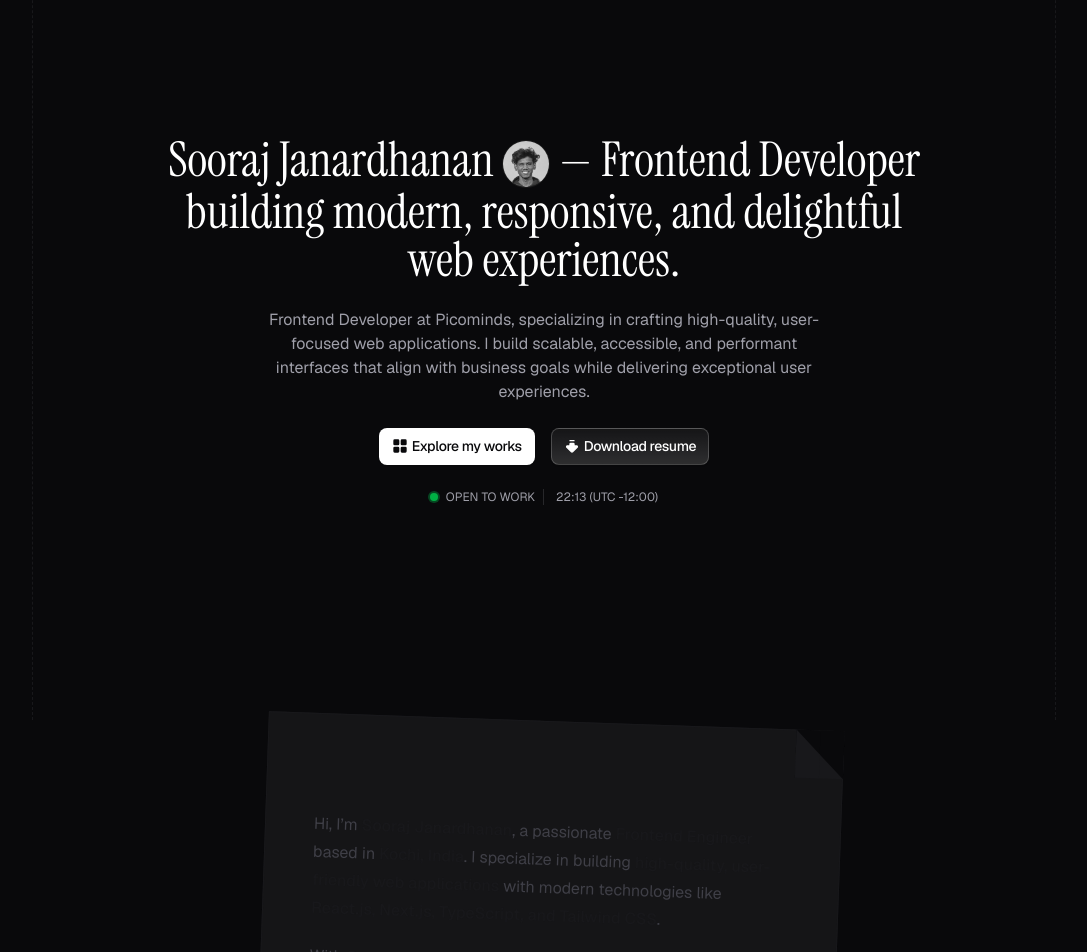
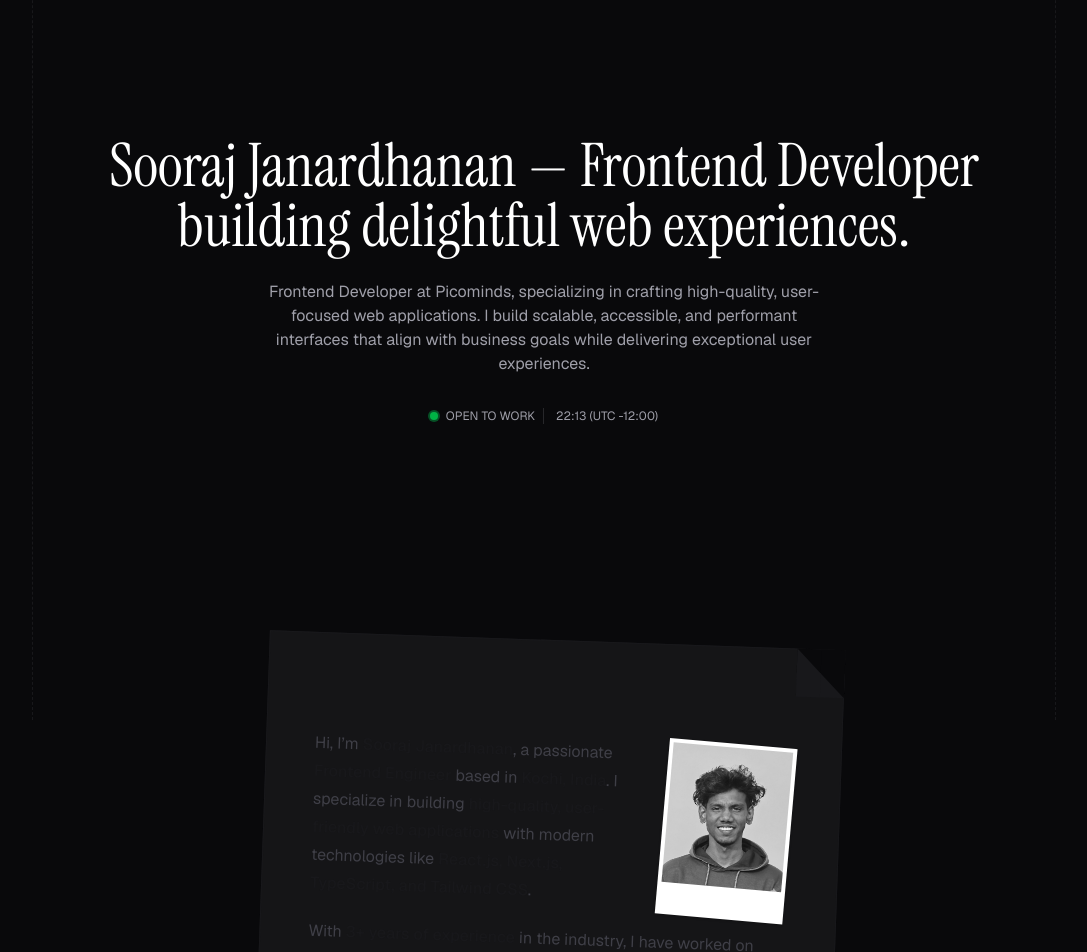
Before and after one commit to soorajkj/devfolio, a Next.js app: page / in a window 1280 px wide. Shown: the part 80-1032 px from the top of the page, without its empty margins (96-1183 px from the left). Built offline with nearby package versions, Linux system fonts and the light colour scheme.

Commit message:
typo fix

```diff
--- a/src/components/Experience.tsx
+++ b/src/components/Experience.tsx
@@ -13,10 +13,10 @@ export default function Experience() {
               From learning to code to building solutions for the web
             </h2>
             <p className="w-full max-w-lg text-base">
-              Each project I’ve worked on has been an opportunity to solve
-              real-world problems and push my skills further. From dynamic web
-              applications to scalable systems, these are just a few projects
-              I’ve developed over time.
+              From my Diploma in Computer Engineering, where I first developed a
+              passion for building and problem-solving, to stepping into the
+              professional world. This timeline highlights the key moments that
+              have shaped my career in tech.
             </p>
           </div>
           {experience.map((_, i) => (
--- a/src/components/Hero.tsx
+++ b/src/components/Hero.tsx
@@ -5,7 +5,6 @@ import Link from "next/link";
 import Button from "./core/button";
 import TimeComponent from "./TimeComponent";
 import OpenToWork from "./OpenToWork";
-import Image from "next/image";
 
 export default function Hero() {
   return (
@@ -13,17 +12,9 @@ export default function Hero() {
       <Container>
         <div className="bg-zinc-950 p-6">
           <div className="flex flex-col items-center gap-6 py-32">
-            <h2 className="font-family-bebas-neue mx-auto w-full max-w-3xl text-center text-4xl leading-none text-white md:text-5xl">
-              Sooraj Janardhanan{" "}
-              <Image
-                src="/images/sooraj.jpg"
-                className="inline-block size-10 rounded-full border border-zinc-900 object-cover grayscale lg:size-12"
-                alt=""
-                width={56}
-                height={56}
-              />{" "}
-              — Frontend Developer building modern, responsive, and delightful
-              web experiences.
+            <h2 className="font-family-bebas-neue mx-auto w-full max-w-4xl text-center text-4xl leading-none text-white md:text-6xl">
+              Sooraj Janardhanan — Frontend Developer building delightful web
+              experiences.
             </h2>
             <p className="mx-auto w-full max-w-xl text-center text-base">
               Frontend Developer at Picominds, specializing in crafting
@@ -32,20 +23,6 @@ export default function Hero() {
               goals while delivering exceptional user experiences.
             </p>
             <div className="flex flex-col items-center gap-4">
-              <div className="flex flex-wrap items-center justify-center gap-4">
-                <Button asChild={true}>
-                  <Link href={"/"}>
-                    <LayoutGrid className="fill-zinc-950" />
-                    <p>Explore my works</p>
-                  </Link>
-                </Button>
-                <Button variant="secondary" asChild={true}>
-                  <Link href={"/"}>
-                    <ArrowBigDownDash className="fill-white" />
-                    <p>Download resume</p>
-                  </Link>
-                </Button>
-              </div>
               <div className="mt-2 flex flex-wrap items-center justify-center gap-1 divide-x divide-zinc-800 text-xs *:px-2 *:whitespace-nowrap">
                 <OpenToWork open={true} />
                 <TimeComponent />
--- /dev/null
+++ b/src/components/Photograph.tsx
@@ -0,0 +1,13 @@
+import React from "react";
+
+export default function Photograph() {
+  return (
+    <div className="relative float-right ml-4 h-44 w-32 rotate-3 bg-white p-1 pb-8 shadow-sm">
+      <img
+        src="/images/sooraj.jpg"
+        alt="sooraj"
+        className="size-full object-cover object-center grayscale"
+      />
+    </div>
+  );
+}
--- a/src/components/Project.tsx
+++ b/src/components/Project.tsx
@@ -16,13 +16,10 @@ export default function Project({ className }: ProjectProps) {
           more. Available on Visual Studio Marketplace, Package Control, Atom
           Package Manager, and npm.
         </p>
-        <div className="mt-4 flex flex-wrap items-center gap-1">
+        <div className="mt-4 flex flex-wrap items-center gap-x-3 gap-y-2">
           {["VS Code", "Sublime Text", "Atom", "iTerm2", "Hyper"].map(
             (_, i) => (
-              <span
-                key={i}
-                className="font-family-mono px-1 text-xs text-nowrap"
-              >
+              <span key={i} className="font-family-mono text-xs text-nowrap">
                 {_}
               </span>
             )
--- a/src/components/Projects.tsx
+++ b/src/components/Projects.tsx
@@ -12,16 +12,19 @@ export default function Projects() {
               Here are some of the things that I&apos;ve built during my journey
             </h2>
             <p className="w-full max-w-lg text-base">
-              From my Diploma in Computer Engineering, where I first developed a
-              passion for building and problem-solving, to stepping into the
-              professional world. This timeline highlights the key moments that
-              have shaped my career in tech.
+              Each project I’ve worked on has been an opportunity to solve
+              real-world problems and push my skills further. From dynamic web
+              applications to scalable systems, these are just a few projects
+              I’ve developed over time.
             </p>
           </div>
-          <div className="grid gap-8 p-6 pb-12 sm:grid-cols-2 lg:grid-cols-3">
-            <Project className="-translate-y-2 rotate-2" />
-            <Project className="-rotate-2" />
-            <Project className="translate-y-2 rotate-3" />
+          <div className="grid gap-4 p-2 sm:grid-cols-2 lg:grid-cols-3">
+            <Project />
+            <Project />
+            <Project />
+            <Project />
+            <Project />
+            <Project />
           </div>
         </div>
       </Container>
--- a/src/components/Readme.tsx
+++ b/src/components/Readme.tsx
@@ -1,9 +1,11 @@
 import React from "react";
+import Photograph from "./Photograph";
 
 export default function Readme() {
   return (
     <div className="mx-auto flex max-w-xl flex-1 flex-col items-center justify-center md:rotate-2">
       <div className="relative w-full border border-zinc-900 bg-zinc-900/80 px-8 py-16 before:absolute before:-top-px before:-right-px before:z-10 before:size-0 before:border-[24px] before:border-zinc-900 before:border-t-zinc-950 before:border-r-zinc-950 md:px-12 md:py-24">
+        <Photograph />
         <div className="prose prose-zinc dark:prose-invert dark:prose-p:text-zinc-400 prose-strong:font-medium">
           <p>
             Hi, I’m <strong>Sooraj Janardhanan</strong>, a passionate{" "}
```
Also changed, not shown: public/images/sooraj.jpg.
